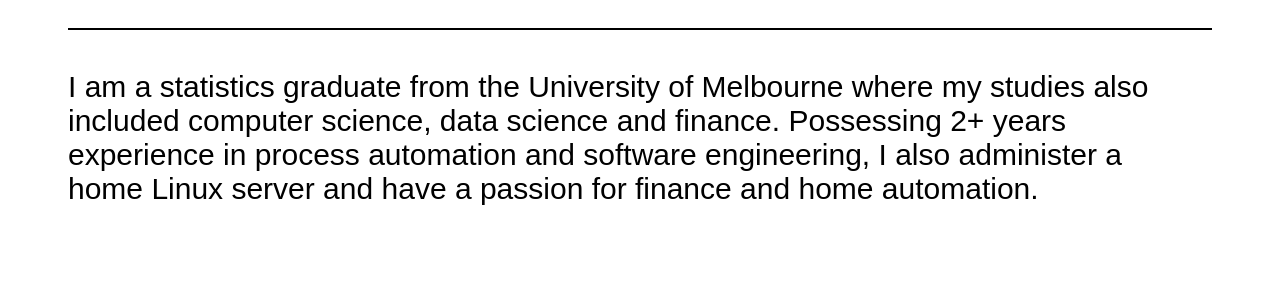
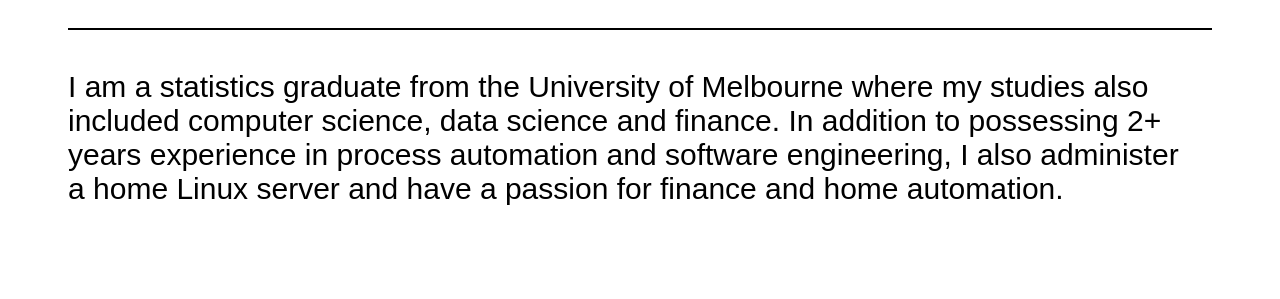
Before and after one commit to zorrotab/zorrotab.github.io, a plain HTML site: page index.html in a window 1280 px wide. Shown: the part 262-561 px from the top of the page. Drawn offline with Linux system fonts and the light colour scheme.

Commit message:
Test push of repository update (2)

```diff
--- a/index.html
+++ b/index.html
@@ -31,7 +31,7 @@
     <section>
       <h3 id="about-me">About Me</h3>
       <div>
-        <p>I am a statistics graduate from the University of Melbourne where my studies also included computer science, data science and finance. Possessing 2+ years experience in process automation and software engineering, I also administer a home Linux server and have a passion for finance and home automation.</p>
+        <p>I am a statistics graduate from the University of Melbourne where my studies also included computer science, data science and finance. In addition to possessing 2+ years experience in process automation and software engineering, I also administer a home Linux server and have a passion for finance and home automation.</p>
       </div>
     </section>
 	<section>
```
